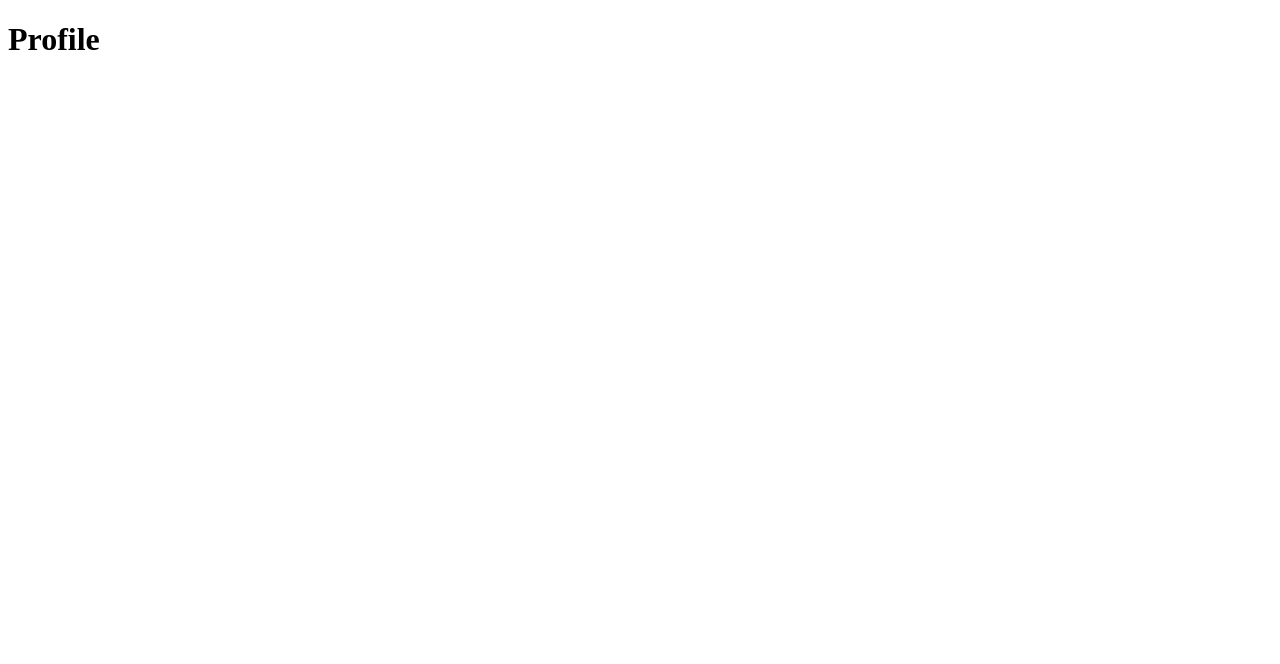
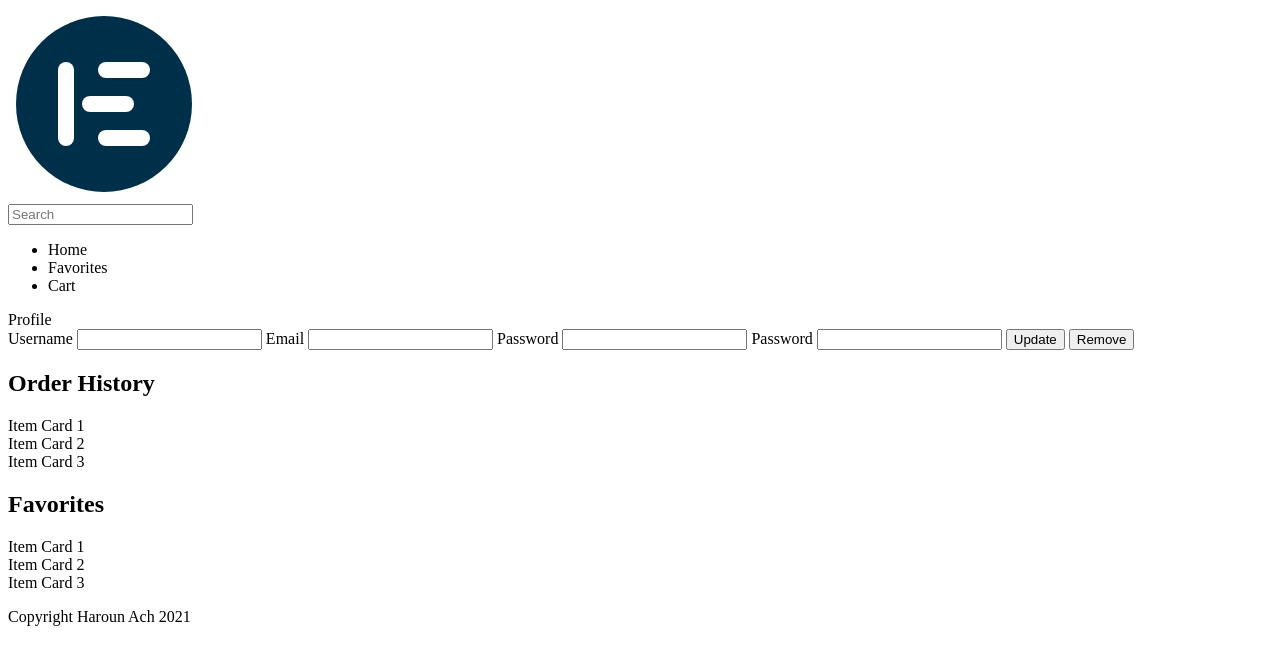
Before and after one commit to harounach/etraad-frontend, a website: page public/profile.html in a window 1280 px wide. Drawn offline with nearby package versions, Linux system fonts and the light colour scheme; files that its build step writes are made by us from their sources.

Commit message:
Add profile page initial content

```diff
--- a/public/profile.html
+++ b/public/profile.html
@@ -13,6 +13,79 @@
     <title>Profile</title>
   </head>
   <body>
-    <h1>Profile</h1>
+    <!-- appbar -->
+    <header class="appbar">
+      <!-- logo -->
+      <a class="logo" href="home.html"
+        ><img class="logo__img" src="./images/App-Icon.svg" alt="" />
+      </a>
+
+      <!-- search -->
+      <form>
+        <input type="text" name="search" placeholder="Search" />
+      </form>
+
+      <!-- navigation -->
+      <nav>
+        <ul>
+          <li>Home</li>
+          <li>Favorites</li>
+          <li>Cart</li>
+        </ul>
+      </nav>
+
+      <!-- profile -->
+      <div>Profile</div>
+    </header>
+    <main class="main">
+      <!-- content -->
+      <div>
+        <!-- form section -->
+        <div>
+          <form>
+            <label for="username">Username</label>
+            <input type="text" id="username" name="username" />
+            <label for="email">Email</label>
+            <input type="text" id="email" name="email" />
+            <label for="password">Password</label>
+            <input type="password" id="password" name="password" />
+            <label for="passwordConfirm">Password</label>
+            <input
+              type="password"
+              id="passwordConfirm"
+              name="passwordConfirm"
+            />
+            <button type="submit">Update</button>
+            <button type="submit">Remove</button>
+          </form>
+        </div>
+
+        <!-- history section -->
+        <div>
+          <!-- order history -->
+          <div>
+            <h2>Order History</h2>
+            <div>
+              <div>Item Card 1</div>
+              <div>Item Card 2</div>
+              <div>Item Card 3</div>
+            </div>
+          </div>
+
+          <!-- favorites -->
+          <div>
+            <h2>Favorites</h2>
+            <div>
+              <div>Item Card 1</div>
+              <div>Item Card 2</div>
+              <div>Item Card 3</div>
+            </div>
+          </div>
+        </div>
+      </div>
+    </main>
+    <footer class="footer">
+      <p class="copyright-notice">Copyright Haroun Ach 2021</p>
+    </footer>
   </body>
 </html>
```
